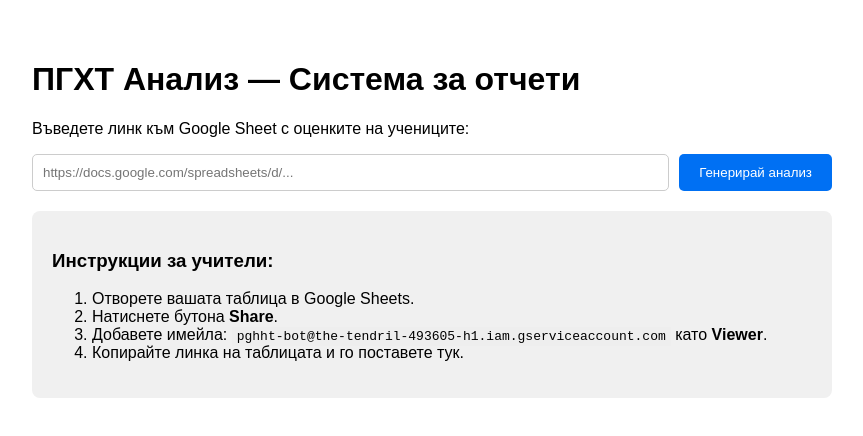
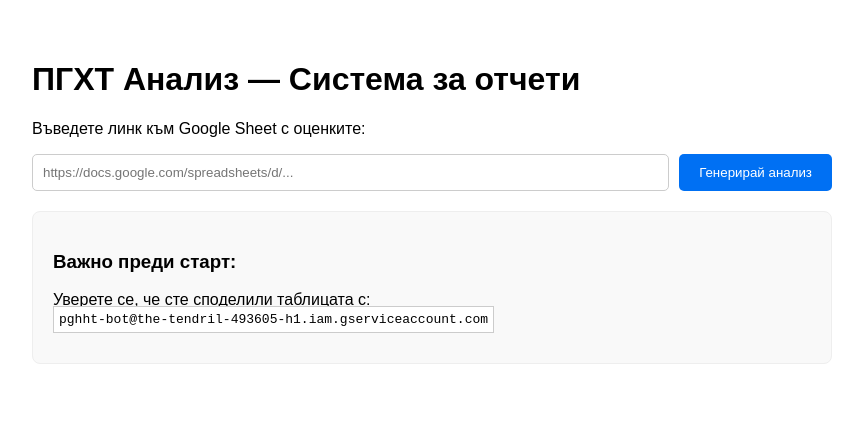
Before and after one commit to kkuzeva-prog/pghht-analysis, a Next.js app: page / in a window 1280 px wide. Shown: the top 436 px of the page, without its empty margins (208-1071 px from the left). Built offline with nearby package versions, Linux system fonts and the light colour scheme.

Commit message:
Update page.tsx

```diff
--- a/app/page.tsx
+++ b/app/page.tsx
@@ -5,18 +5,39 @@ import { useState } from 'react';
 export default function Page() {
   const [sheetUrl, setSheetUrl] = useState('');
   const [loading, setLoading] = useState(false);
+  const [result, setResult] = useState<string | null>(null);
 
   const handleAnalyze = async () => {
+    if (!sheetUrl) return alert('Моля, поставете линк!');
+
     setLoading(true);
-    // Тук по-късно ще свържем логиката за анализ
-    alert('Системата се свързва с Google Sheets...');
-    setLoading(false);
+    setResult(null);
+
+    try {
+      const response = await fetch('/api/analyze', {
+        method: 'POST',
+        headers: { 'Content-Type': 'application/json' },
+        body: JSON.stringify({ sheetUrl }),
+      });
+
+      const data = await response.json();
+
+      if (data.success) {
+        setResult(data.message);
+      } else {
+        setResult('Грешка: ' + data.error);
+      }
+    } catch (err) {
+      setResult('Възникна техническа грешка.');
+    } finally {
+      setLoading(false);
+    }
   };
 
   return (
     <main style={{ padding: '40px', fontFamily: 'Arial', maxWidth: '800px', margin: '0 auto' }}>
       <h1>ПГХТ Анализ — Система за отчети</h1>
-      <p>Въведете линк към Google Sheet с оценките на учениците:</p>
+      <p>Въведете линк към Google Sheet с оценките:</p>
 
       <div style={{ display: 'flex', gap: '10px', marginBottom: '20px' }}>
         <input
@@ -24,25 +45,27 @@ export default function Page() {
           placeholder="https://docs.google.com/spreadsheets/d/..."
           value={sheetUrl}
           onChange={(e) => setSheetUrl(e.target.value)}
-          style={{ flex: 1, padding: '10px', borderRadius: '5px', border: '1px solid #ccc' }}
+          style={{ flex: 1, padding: '10px', borderRadius: '5px', border: '1px solid #ccc', color: 'black' }}
         />
         <button
           onClick={handleAnalyze}
           disabled={loading}
           style={{ padding: '10px 20px', backgroundColor: '#0070f3', color: 'white', border: 'none', borderRadius: '5px', cursor: 'pointer' }}
         >
-          {loading ? 'Анализиране...' : 'Генерирай анализ'}
+          {loading ? 'Свързване...' : 'Генерирай анализ'}
         </button>
       </div>
 
-      <div style={{ padding: '20px', backgroundColor: '#f0f0f0', borderRadius: '8px' }}>
-        <h3>Инструкции за учители:</h3>
-        <ol>
-          <li>Отворете вашата таблица в Google Sheets.</li>
-          <li>Натиснете бутона <strong>Share</strong>.</li>
-          <li>Добавете имейла: <code style={{backgroundColor: '#eee', padding: '2px 5px'}}>pghht-bot@the-tendril-493605-h1.iam.gserviceaccount.com</code> като <strong>Viewer</strong>.</li>
-          <li>Копирайте линка на таблицата и го поставете тук.</li>
-        </ol>
+      {result && (
+        <div style={{ padding: '20px', backgroundColor: '#e7f3ff', borderRadius: '8px', marginBottom: '20px', color: '#004a99' }}>
+          <strong>Резултат:</strong> {result}
+        </div>
+      )}
+
+      <div style={{ padding: '20px', backgroundColor: '#f9f9f9', borderRadius: '8px', border: '1px solid #eee' }}>
+        <h3>Важно преди старт:</h3>
+        <p>Уверете се, че сте споделили таблицата с: <br/>
+        <code style={{backgroundColor: '#fff', border: '1px solid #ccc', padding: '5px'}}>pghht-bot@the-tendril-493605-h1.iam.gserviceaccount.com</code></p>
       </div>
     </main>
   );
```
